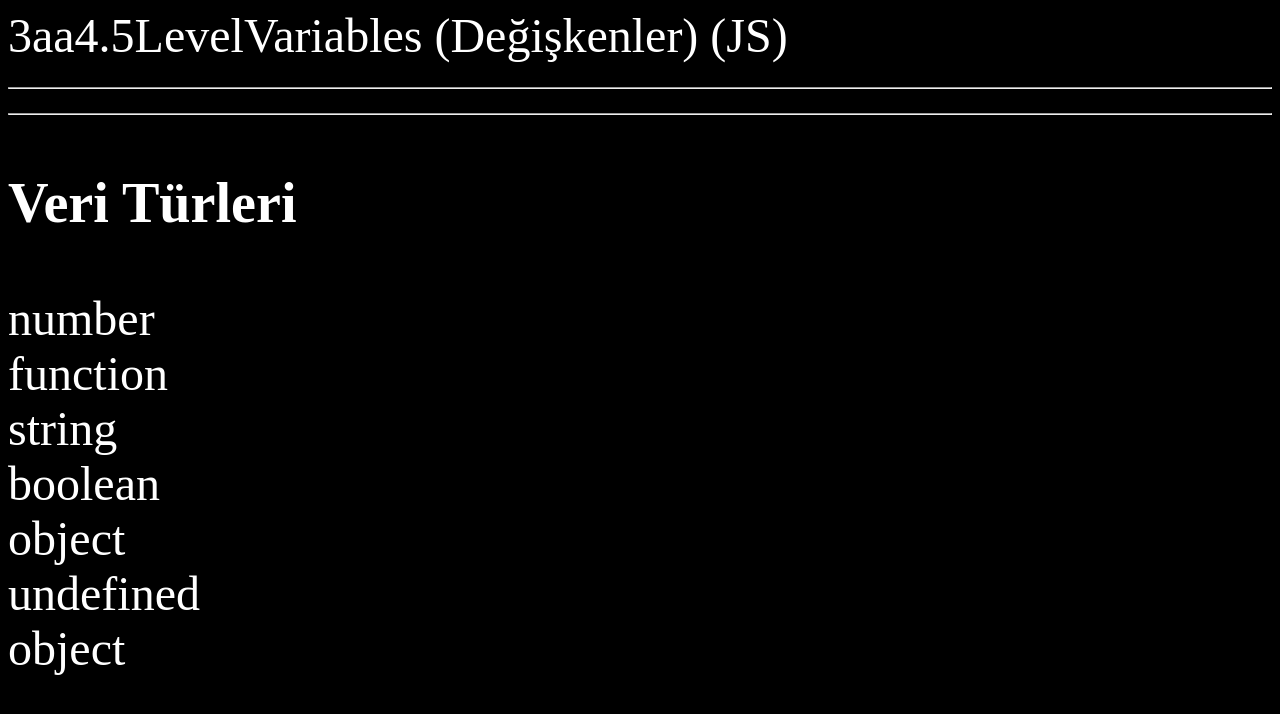
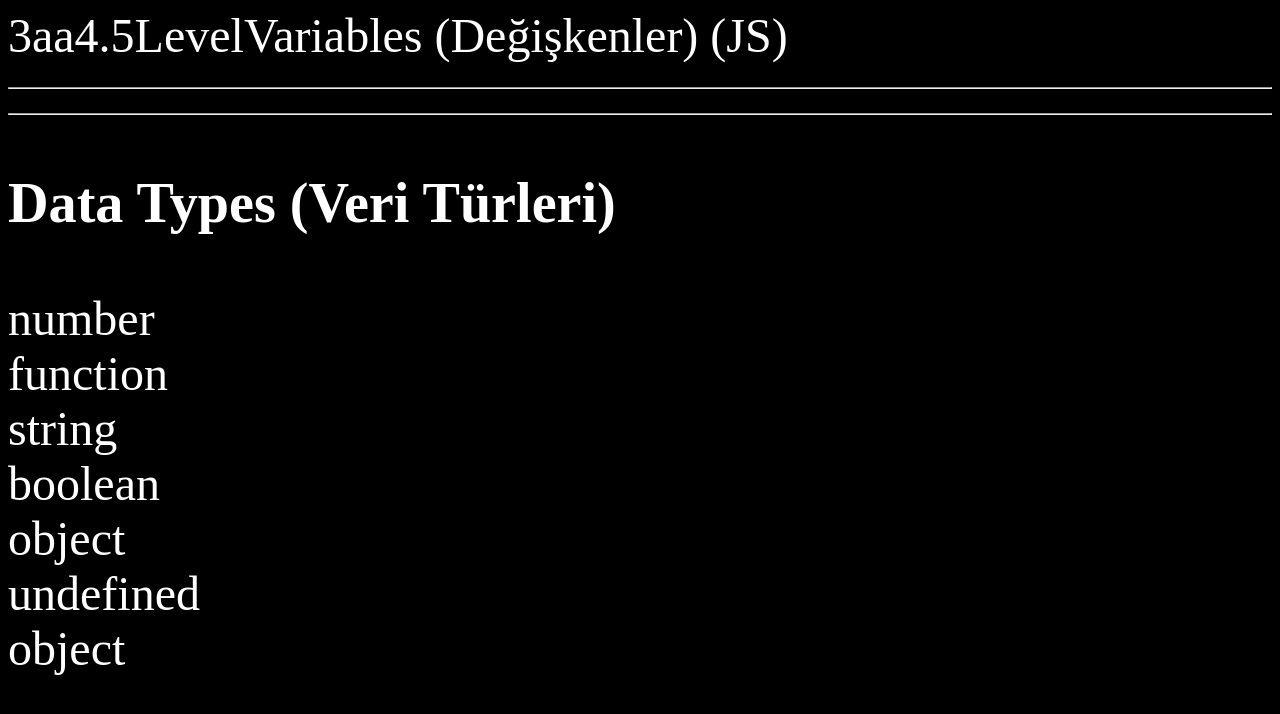
Before and after one commit to OguzhanYalcn/KodFun-Bootcamp-September2024, a plain HTML site: page Day17/variables.html in a window 1280 px wide. Drawn offline with Linux system fonts and the light colour scheme.

Commit message:
Day17 - Updated (variables.html)

```diff
--- a/Day17/variables.html
+++ b/Day17/variables.html
@@ -14,42 +14,44 @@
   </head>
   <body>
     <script>
-      // Değişken Tanımlama (Variable Declaration)
+      // Variable Declaration (Değişken Tanımlama)
       // variable = var
       // var a = 3;
-      let a = 3; // Sayı (Number)
-      document.write(a); // 3
-      document.write("a"); // çift tırnak
-      document.write('a'); // tek tırnak
+      let a = 3; // Number (Sayı)
+      document.write(a); // Output: 3
+      document.write("a"); // Double quotes (Çift tırnak)
+      document.write('a'); // Single quotes (Tek tırnak)
       a = 4.5;
-      document.write(a); // 4.5
+      document.write(a); // Output: 4.5
 
-      let b = alert; //  "alert" fonksiyonunu bir değişkende tutar. Amaç fonksiyonu çalıştırmak değil, depolamak.
-      // b("George Boole"); // "alert" fonksiyonu çalışır.
+      // Storing a function in a variable (Bir fonksiyonu değişkende tutma)
+      let b = alert; // Stores the "alert" function in a variable. The purpose is to store the function, not to execute it. ("alert" fonksiyonunu bir değişkende tutar. Amaç fonksiyonu çalıştırmak değil, depolamak.)
+      // b("George Boole"); // This would execute the "alert" function. ("alert" fonksiyonu çalışır.)
 
-      let c = "Level"; // Metin (String)
-      document.write(c); // Level
+      let c = "Level"; // String (Metin)
+      document.write(c); // Output: Level
 
       let d = true; // Boolean (true/false)
 
-      // Sabit (const) tanımlama ve değiştirilememe durumu
+      // Constant declaration and immutability (Sabit (const) tanımlama ve değiştirilememe durumu)
       // let willYouMarryMe = false;
-      /* const willYouMarryMe = false; */ /* "const" ile oluşturulan değişkenlerin değeri değiştirilemez. */
-      /* willYouMarryMe = true; */ /* Hata verecektir çünkü const ile tanımlanmış bir değişkenin değeri değiştirilemez. Hata mesajı konsolda görülebilir. */
+      /* const willYouMarryMe = false; */ /* Variables created with "const" cannot be changed. ("const" ile oluşturulan değişkenlerin değeri değiştirilemez.) */
+      /* willYouMarryMe = true; */ /* This will cause an error because you can't change a const variable. The error message can be seen in the console. (Hata verecektir çünkü const ile tanımlanmış bir değişkenin değeri değiştirilemez. Hata mesajı konsolda görülebilir.) */
 
-      let e = document; // "document" nesnesi, önden tanımlı bir object
-      document.write(e.title); // Sayfanın başlığını yazdırır
+      let e = document; // "document" is a predefined object ("document" nesnesi, önden tanımlı bir object)
+      document.write(e.title); // Prints the title of the page (Sayfanın başlığını yazdırır)
 
-      let f; // Tanımlandı ama değer atanmamış (undefined)
+      let f; // Declared but not assigned (undefined) (Tanımlandı ama değer atanmamış (undefined))
 
-      let g = null; // null'ın veri türü object'tir. // Boş değer, veri türü "object"tir.
+      let g = null; // null's data type is object. (null'ın veri türü object'tir.) // Empty value, data type is "object". (Boş değer, veri türü "object"tir.)
 
-      document.body.innerHTML += "<hr>"; // HTML içeriğine yatay çizgi ekler
+      // Adding horizontal lines to the document (HTML içeriğine yatay çizgi ekler)
+      document.body.innerHTML += "<hr>";
       document.write("<hr>");
       // console.log("Look at the window !!!");
 
-      // Değişken türlerini yazdırma
-      document.write("<h3>Veri Türleri</h3>");
+      // Printing variable types (Değişken türlerini yazdırma)
+      document.write("<h3>Data Types (Veri Türleri)</h3>");
       document.write(typeof a); // number
       document.write("<br>");
       document.write(typeof b); // function
```
